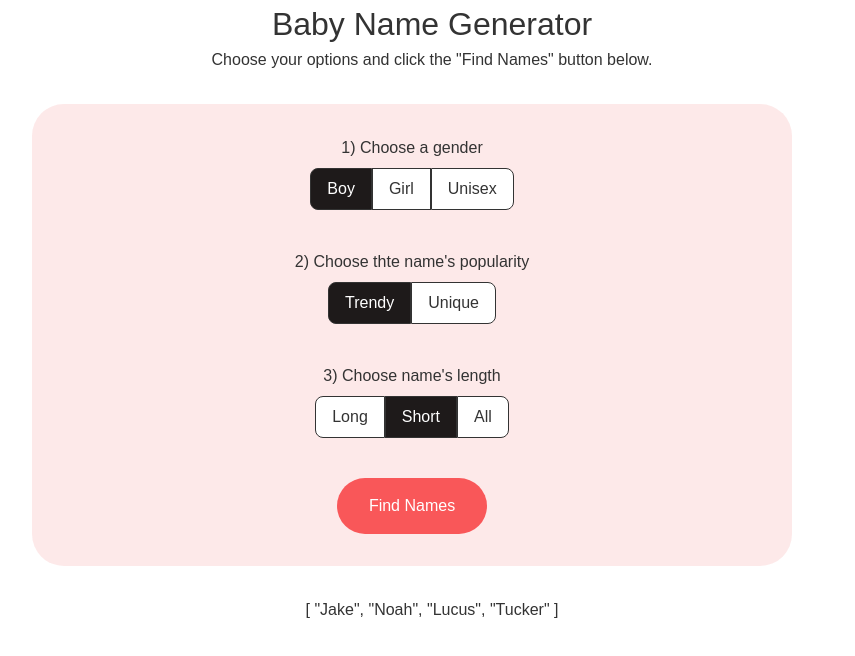
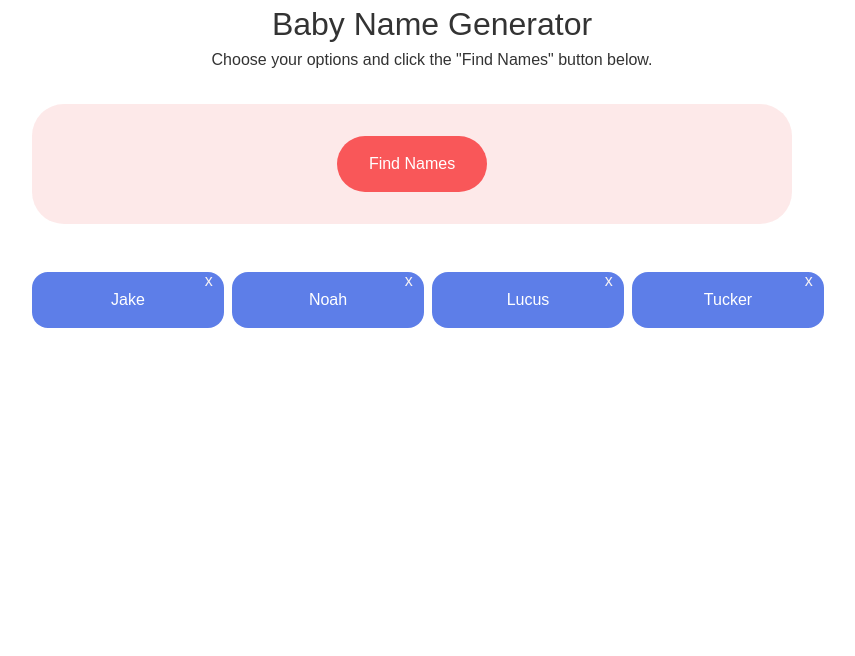
Before and after one commit to NanthawatKTY/01-Baby-Name-Generator, a Nuxt app: page / in a window 1280 px wide. Both pictures are taken after a click on the button "Find Names". Shown: the top 656 px of the page, without its empty margins (208-1063 px from the left). Built offline with nearby package versions, Linux system fonts and the light colour scheme.

Commit message:
Added name card and Option component

```diff
--- a/app.vue
+++ b/app.vue
@@ -1,77 +1,3 @@
-<template>
-  <div class="container">
-    <h1>Baby Name Generator</h1>
-    <p>Choose your options and click the "Find Names" button below.</p>
-    <div class="options-container">
-      <div class="option-container">
-        <h4>1) Choose a gender</h4>
-        <div class="option-buttons">
-          <button class="option-btn rounded-l-lg"
-            :class="options.gender === Gender.BOY && 'option-btn-active'"
-            @click="options.gender = Gender.BOY"
-            >
-            Boy
-          </button>
-          <button class="option-btn"
-            :class="options.gender === Gender.GIRL && 'option-btn-active'"
-            @click="options.gender = Gender.GIRL"
-          >
-            Girl
-          </button>
-          <button class="option-btn rounded-r-lg"
-            :class="options.gender === Gender.UNISEX && 'option-btn-active'"
-            @click="options.gender = Gender.UNISEX"
-          >
-            Unisex
-          </button>
-        </div>
-      </div>
-      <div class="option-container">
-        <h4>2) Choose thte name's popularity</h4>
-        <div class="option-buttons">
-          <button class="option-btn rounded-l-lg"
-            :class="options.popularity === Popularity.TRENDY && 'option-btn-active'"
-            @click="options.popularity = Popularity.TRENDY"
-          >
-            Trendy
-          </button>
-          <button class="option-btn rounded-r-lg"
-            :class="options.popularity === Popularity.UNIQUE && 'option-btn-active'"
-            @click="options.popularity = Popularity.UNIQUE"
-          >
-            Unique
-          </button>
-        </div>
-      </div>
-      <div class="option-container">
-        <h4>3) Choose name's length</h4>
-        <div class="option-buttons">
-          <button class="option-btn rounded-l-lg"
-            :class="options.nameLength === NameLength.LONG && 'option-btn-active'"
-            @click="options.nameLength = NameLength.LONG"
-          >
-           Long
-          </button>
-          <button class="option-btn"
-            :class="options.nameLength === NameLength.SHORT && 'option-btn-active'"
-            @click="options.nameLength = NameLength.SHORT"
-          >
-            Short
-          </button>
-          <button class="option-btn rounded-r-lg"
-            :class="options.nameLength === NameLength.ALL && 'option-btn-active'"
-            @click="options.nameLength = NameLength.ALL"
-          >
-            All
-          </button>
-        </div>
-      </div>
-      <button @click="computeSelectedNames" class="save-btn px-8 py-4">Find Names</button>
-    </div>
-    {{ selectedNames}}
-  </div>
-</template>
-
 <script setup lang="ts">
   import {Gender, Popularity, NameLength ,names} from "@/nameData"
 
@@ -97,6 +23,30 @@
     })
 
     selectedNames.value = filteredNames.map((name) => name.name)
+
+    const optionsArray = [
+      {
+        title: "1) Choose a gender",
+        category: "gender",
+        buttons: [Gender.GIRL, Gender.BOY, Gender.UNISEX]
+      },
+      {
+        title: "2) Choose the name's popularity",
+        category: "popularity",
+        buttons: [Popularity.TRENDY, Popularity.UNIQUE]
+      },
+      {
+        title: "2) Choose the name's popularity",
+        category: "popularity",
+        buttons: [Popularity.TRENDY, Popularity.UNIQUE]
+      },
+      {
+        title: "3) Choose name's length",
+        category: "nameLength",
+        buttons: [NameLength.LONG, NameLength.SHORT, NameLength.ALL]
+      },
+    ]
+
   }
 
   // ref is a function that returns a reactive object
@@ -104,6 +54,28 @@
   const selectedNames = ref<string[]>([])
 
 </script>
+
+<template>
+  <div class="container">
+    <h1>Baby Name Generator</h1>
+    <p>Choose your options and click the "Find Names" button below.</p>
+    <div class="options-container">
+      <Option v-for="option in optionsArray"
+      :key="option.title"
+      :option="option"
+      :options="options"
+      />
+      <button @click="computeSelectedNames" class="save-btn px-8 py-4">Find Names</button>
+    </div>
+    <div class="cards-container">
+      <div v-for="name in selectedNames" :key="name" class="card">
+        <h3>{{name}}</h3>
+        <p>x</p>
+      </div>
+    </div>
+  </div>
+</template>
+
 
 <style lang="scss" scoped>
   .container {
@@ -136,26 +108,29 @@
     }
   }
 
-  .option-container {
-    margin-bottom: 2rem;
+
+  .cards-container {
+    display: flex;
+    /* flex-wrap: wrap; */
+    justify-content: center;
+    margin-top: 3rem;
   }
 
-  .option-btn {
-    background-color: #fff;
-    border: 1px solid #333;
-    padding: 0.5rem 1rem;
-    margin: 0.5rem 0rem;
-    cursor: pointer;
+  .card{
+    background-color: rgba(21, 68, 222, 0.689);
+    width: 30%;
+    color: white;
+    padding: 1rem;
+    border-radius: 1rem;
+    margin: 0rem 0.5rem 1rem 0rem;
+    position: relative;
 
-    &:hover {
-      background-color: #333;
-      color: #fff;
+    p{
+      position: absolute;
+      top: -5%;
+      left: 90%;
+      color: rgb(248, 243, 243);
+      cursor: pointer;
     }
   }
-
-  .option-btn-active {
-    background-color: rgb(30, 26, 26);
-    color: #fff;
-  }
-
 </style>
--- /dev/null
+++ b/components/Option.vue
@@ -0,0 +1,110 @@
+
+<script setup lang="ts">
+    //defineProps is a function that takes an object as an argument
+    //The object's keys are the names of the props
+    //The object's values are the types of the props
+
+import { Gender, NameLength, Popularity } from "@/nameData";
+
+    //you can auto import props
+interface OptionProps{
+    option:{
+        title: string;
+        category: string;
+        buttons: Gender[] | Popularity[] | NameLength[];
+    }
+    options:{
+        gender: Gender;
+        popularity: Popularity;
+        nameLength: NameLength;
+    }
+}
+
+    const props = defineProps<OptionProps>()
+</script>
+
+<template>
+    <div>
+        <div class="option-container">
+        <h4>{{ option.title }}</h4>
+        <div class="option-buttons">
+            <button
+            v-for="valueButton in option.buttons" :key="valueButton"
+            :class="options[option.category] === valueButton && 'option-btn-active'"
+            @click="options[option.category] = valueButton"
+            class="option-btn rounded-l-lg"
+            >
+                {{ valueButton }}
+            >
+            Boy
+          </button>
+        </div>
+      </div>
+      <div class="option-container">
+        <h4>2) Choose the name's popularity</h4>
+        <div class="option-buttons">
+          <!-- <button class="option-btn rounded-l-lg"
+            :class="options.popularity === Popularity.TRENDY && 'option-btn-active'"
+            @click="options.popularity = Popularity.TRENDY"
+          >
+            Trendy
+          </button>
+          <button class="option-btn rounded-r-lg"
+            :class="options.popularity === Popularity.UNIQUE && 'option-btn-active'"
+            @click="options.popularity = Popularity.UNIQUE"
+          >
+            Unique
+          </button> -->
+        </div>
+      </div>
+      <div class="option-container">
+        <h4>3) Choose name's length</h4>
+        <div class="option-buttons">
+          <!-- <button class="option-btn rounded-l-lg"
+            :class="options.nameLength === NameLength.LONG && 'option-btn-active'"
+            @click="options.nameLength = NameLength.LONG"
+          >
+           Long
+          </button>
+          <button class="option-btn"
+            :class="options.nameLength === NameLength.SHORT && 'option-btn-active'"
+            @click="options.nameLength = NameLength.SHORT"
+          >
+            Short
+          </button>
+          <button class="option-btn rounded-r-lg"
+            :class="options.nameLength === NameLength.ALL && 'option-btn-active'"
+            @click="options.nameLength = NameLength.ALL"
+          >
+            All
+          </button> -->
+        </div>
+      </div>
+    </div>
+</template>
+
+
+<style lang="scss" scoped>
+.option-container {
+    margin-bottom: 2rem;
+  }
+
+  .option-btn {
+    background-color: #fff;
+    border: 1px solid #333;
+    padding: 0.5rem 1rem;
+    margin: 0.5rem 0rem;
+    cursor: pointer;
+
+    &:hover {
+      background-color: #333;
+      color: #fff;
+    }
+  }
+
+  .option-btn-active {
+    background-color: rgb(30, 26, 26);
+    color: #fff;
+  }
+
+</style>
```
